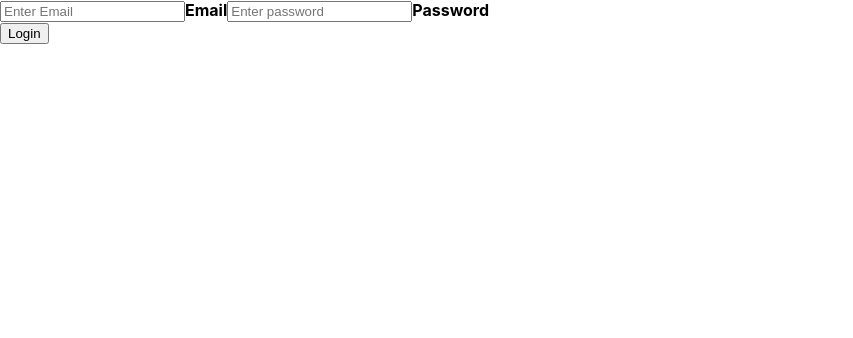
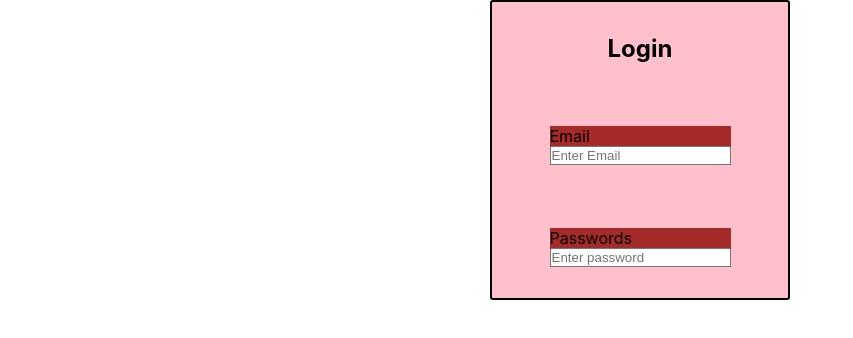
Before and after one commit to A11AN0/Orb, a React (Create React App) app: page / in a window 1280 px wide. Shown: the top 338 px of the page, without its empty margins (0-853 px from the left). Built offline with nearby package versions, Linux system fonts and the light colour scheme.

Commit message:
started login form

```diff
--- a/src/App.module.scss
+++ b/src/App.module.scss
@@ -1,38 +1,4 @@
-.App {
-  text-align: center;
+.main {
+  display: flex;
+  justify-content: center;
 }
-
-.App-logo {
-  height: 40vmin;
-  pointer-events: none;
-}
-
-@media (prefers-reduced-motion: no-preference) {
-  .App-logo {
-    animation: App-logo-spin infinite 20s linear;
-  }
-}
-
-.App-header {
-  background-color: #282c34;
-  min-height: 100vh;
-  display: flex;
-  flex-direction: column;
-  align-items: center;
-  justify-content: center;
-  font-size: calc(10px + 2vmin);
-  color: white;
-}
-
-.App-link {
-  color: #61dafb;
-}
-
-@keyframes App-logo-spin {
-  from {
-    transform: rotate(0deg);
-  }
-  to {
-    transform: rotate(360deg);
-  }
-}
--- a/src/App.tsx
+++ b/src/App.tsx
@@ -1,23 +1,14 @@
-import React from 'react';
-import styles from './App.module.scss';
+import React from "react";
+import styles from "./App.module.scss";
+import LoginForm from "./components/LoginForm";
 
-
-
-const App =()=> {
+const App = () => {
   return (
-   <div>
-     <form action="">
-      <input name="Email"type="text" placeholder="Enter Email" />
-      <label htmlFor="Email"><b>Email</b></label>
-
-      <input name="Password"type="text" placeholder="Enter password" />
-      <label htmlFor="Password"><b>Password</b></label>
-     </form>
-     <button>Login</button>
-
-   </div>
+    <div className={styles.main}>
+      <LoginForm />
+    </div>
   );
-}
+};
 
 export default App;
 
--- /dev/null
+++ b/src/components/LoginForm/LoginForm.module.scss
@@ -0,0 +1,27 @@
+form {
+  display: grid;
+  align-items: center;
+  justify-items: center;
+  text-align: center;
+  grid-template-rows: repeat(auto-fill, 1fr);
+  height: 300px;
+  width: 300px;
+  min-height: fit-content;
+  min-width: fit-content;
+  background-color: pink;
+  border: solid black 2px;
+  border-radius: 3px;
+
+  .inputContainer {
+    background-color: brown;
+    display: flex;
+    flex-wrap: wrap;
+    flex-direction: column;
+
+    label {
+      text-align: start;
+      word-break: break-word;
+      white-space: normal;
+    }
+  }
+}
--- /dev/null
+++ b/src/components/LoginForm/LoginForm.tsx
@@ -0,0 +1,21 @@
+import React from "react";
+import styles from "./LoginForm.module.scss";
+
+const LoginForm = () => {
+  return (
+    <form className={styles.content} action="">
+      <h2>Login</h2>
+      <div className={styles.inputContainer}>
+        <label htmlFor="Email">Email</label>
+        <input name="Email" type="text" placeholder="Enter Email" />
+      </div>
+
+      <div className={styles.inputContainer}>
+        <label htmlFor="Password">Passwords</label>
+        <input name="Password" type="text" placeholder="Enter password" />
+      </div>
+    </form>
+  );
+};
+
+export default LoginForm;
--- /dev/null
+++ b/src/components/LoginForm/index.tsx
@@ -0,0 +1,2 @@
+import LoginForm from "./LoginForm";
+export default LoginForm;
--- a/src/index.css
+++ b/src/index.css
@@ -1,13 +1,19 @@
+* {
+  margin: 0;
+  padding: 0;
+  box-sizing: border-box;
+  transition-duration: 100ms;
+}
+
 body {
-  margin: 0;
-  font-family: -apple-system, BlinkMacSystemFont, 'Segoe UI', 'Roboto', 'Oxygen',
-    'Ubuntu', 'Cantarell', 'Fira Sans', 'Droid Sans', 'Helvetica Neue',
+  font-family: -apple-system, BlinkMacSystemFont, "Segoe UI", "Roboto", "Oxygen",
+    "Ubuntu", "Cantarell", "Fira Sans", "Droid Sans", "Helvetica Neue",
     sans-serif;
   -webkit-font-smoothing: antialiased;
   -moz-osx-font-smoothing: grayscale;
 }
 
 code {
-  font-family: source-code-pro, Menlo, Monaco, Consolas, 'Courier New',
+  font-family: source-code-pro, Menlo, Monaco, Consolas, "Courier New",
     monospace;
 }
```
Also changed, not shown: generate-react-cli.json (added, +15 -0 lines), package.json (+4 -4 lines), src/setupTests.ts (+5 -1 lines), tsconfig.json (+3 -9 lines), 1 other file (tests, documents, lock files or other folders).
